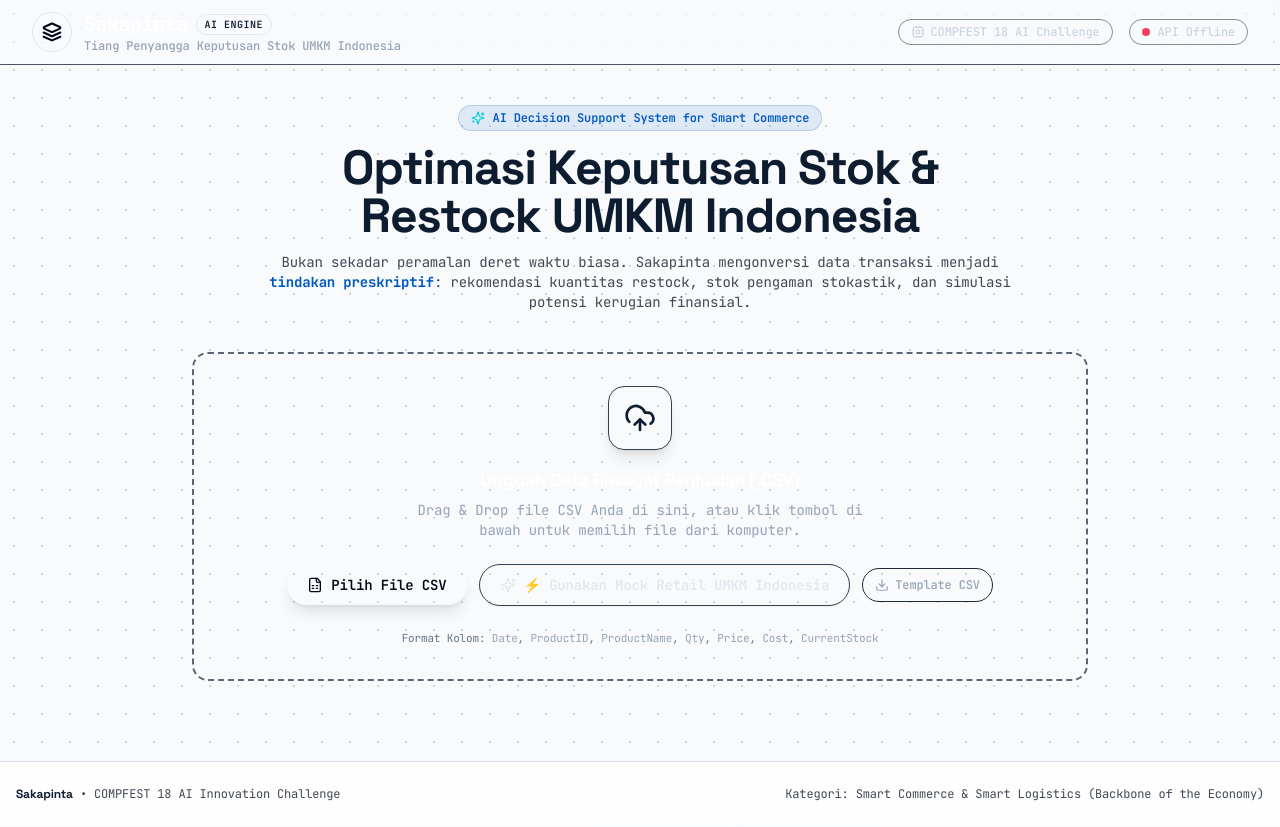
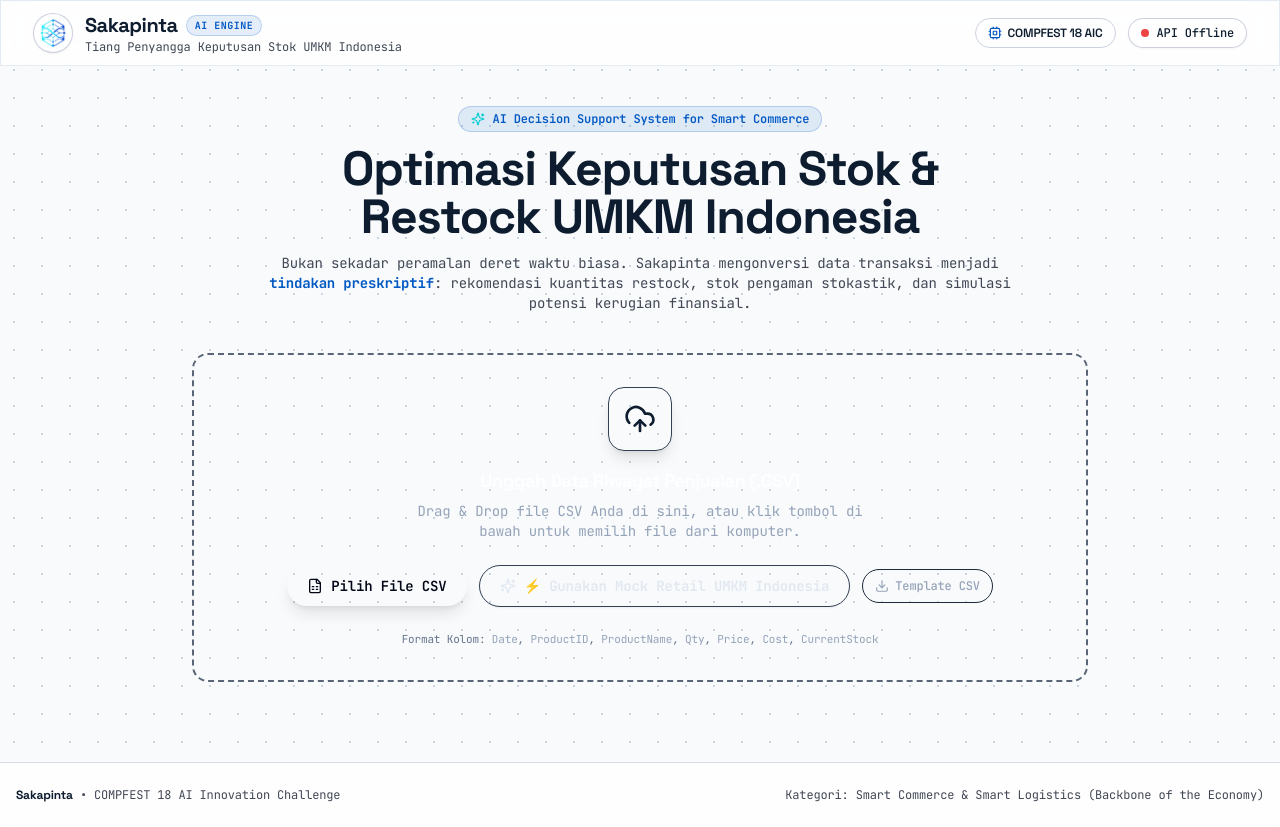
Before and after one commit to HusniAbdillah/Sakapinta, a Next.js app in the folder frontend/: page / in a window 1280 px wide. Built offline with nearby package versions, Linux system fonts and the light colour scheme; no server answers.

Commit message:
feat: Refactor Navbar component for improved styling and API status display

```diff
--- a/frontend/src/app/components/Navbar.tsx
+++ b/frontend/src/app/components/Navbar.tsx
@@ -1,7 +1,8 @@
 "use client";
 
-import React, { useState, useEffect } from "react";
-import { Sparkles, ShieldCheck, Activity, Cpu, Layers } from "lucide-react";
+import React from "react";
+import Image from "next/image";
+import { Cpu, ShieldCheck, Activity } from "lucide-react";
 
 interface NavbarProps {
   apiHealthy: boolean | null;
@@ -9,50 +10,57 @@ interface NavbarProps {
 
 export default function Navbar({ apiHealthy }: NavbarProps) {
   return (
-    <header className="sticky top-0 z-50 w-full border-b border-slate-800/80 bg-surface-300/80 backdrop-blur-xl">
+    <header className="sticky top-0 z-50 w-full border-b border-outline-variant/60 luminous-glass">
       <div className="max-w-7xl mx-auto px-4 sm:px-6 lg:px-8 h-16 flex items-center justify-between">
 
-        {/* Brand identity */}
+        {/* Brand identity with Logo */}
         <div className="flex items-center space-x-3">
-          <div className="h-10 w-10 rounded-xl bg-gradient-to-tr from-brand-600 to-accent-cyan flex items-center justify-center shadow-glow-emerald border border-brand-400/30">
-            <Layers className="h-5 w-5 text-slate-950 stroke-[2.5]" />
+          <div className="relative h-10 w-10 rounded-xl overflow-hidden shadow-sm border border-outline-variant/80 bg-white flex items-center justify-center p-1">
+            <Image
+              src="/images/Sakapinta.png"
+              alt="Sakapinta Logo"
+              width={36}
+              height={36}
+              className="object-contain"
+              priority
+            />
           </div>
           <div>
             <div className="flex items-center space-x-2">
-              <span className="text-xl font-bold tracking-tight text-white">
+              <span className="text-xl font-bold tracking-tight text-on-surface font-display">
                 Sakapinta
               </span>
-              <span className="px-2 py-0.5 text-[10px] font-semibold uppercase tracking-wider rounded-full bg-brand-500/10 text-brand-400 border border-brand-500/20">
+              <span className="px-2 py-0.5 text-[10px] font-bold uppercase tracking-wider rounded-full bg-primary/10 text-primary border border-primary/20 font-mono">
                 AI Engine
               </span>
             </div>
-            <p className="text-xs text-slate-400 font-medium hidden sm:block">
+            <p className="text-xs text-on-surface-variant font-mono hidden sm:block">
               Tiang Penyangga Keputusan Stok UMKM Indonesia
             </p>
           </div>
         </div>
 
         {/* Challenge Badges & API Status */}
-        <div className="flex items-center space-x-3 sm:space-x-4">
+        <div className="flex items-center space-x-2 sm:space-x-3 font-mono">
 
-          <div className="hidden md:flex items-center space-x-1.5 px-3 py-1 rounded-lg bg-surface-200 border border-slate-700/60 text-xs text-slate-300">
-            <Cpu className="h-3.5 w-3.5 text-accent-cyan" />
-            <span className="font-medium">COMPFEST 18 AI Challenge</span>
+          <div className="hidden md:flex items-center space-x-1.5 px-3 py-1.5 rounded-lg bg-surface-container-low border border-outline-variant/80 text-xs text-on-surface">
+            <Cpu className="h-3.5 w-3.5 text-primary" />
+            <span className="font-semibold font-display">COMPFEST 18 AIC</span>
           </div>
 
-          <div className="flex items-center space-x-2 px-3 py-1 rounded-lg bg-surface-200/80 border border-slate-700/60 text-xs">
+          <div className="flex items-center space-x-2 px-3 py-1.5 rounded-lg bg-white border border-outline-variant/80 text-xs shadow-sm">
             <span
               className={`h-2 w-2 rounded-full ${
                 apiHealthy === true
-                  ? "bg-emerald-400 animate-pulse shadow-glow-emerald"
+                  ? "bg-success animate-pulse"
                   : apiHealthy === false
-                  ? "bg-rose-500"
-                  : "bg-amber-400"
+                  ? "bg-error"
+                  : "bg-warning"
               }`}
             />
-            <span className="text-slate-300 font-medium">
+            <span className="text-on-surface font-medium">
               {apiHealthy === true
-                ? "API Active"
+                ? "FastAPI Active"
                 : apiHealthy === false
                 ? "API Offline"
                 : "Connecting..."}
```
